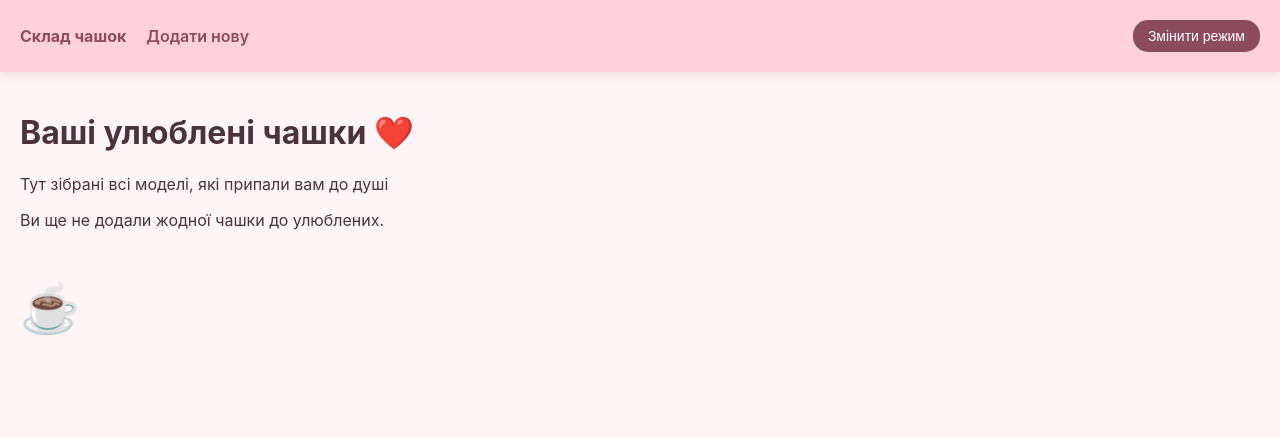
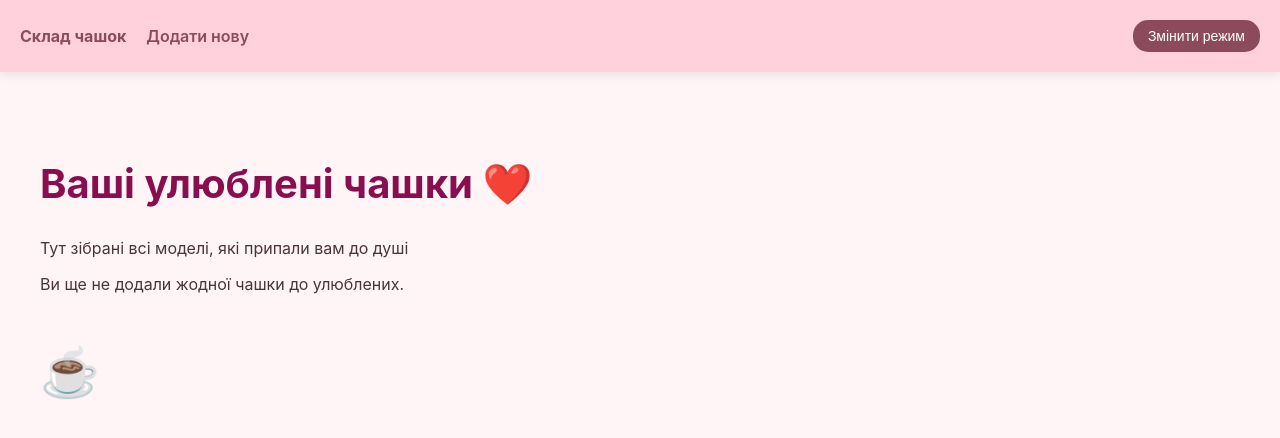
Before and after one commit to olesia-oksana-borutsa/lweb_7, a React (Vite) app: page /favorites in a window 1280 px wide. Shown: the top 438 px of the page. Built offline with nearby package versions, Linux system fonts and the light colour scheme; the HTML template or start-up script is replaced by a standard one.

Commit message:
fixed heart icon symmetry and implement adaptive grid

```diff
--- a/src/components/gallery/InventoryCard.jsx
+++ b/src/components/gallery/InventoryCard.jsx
@@ -27,7 +27,8 @@
     strokeLinejoin="round"
     className="heart-svg"
   >
-            <path d="M20.84 4.61a5.5 5.5 0 0 0-7.78 0L12 5.67l-1.06-1.06a5.5 5.5 0 0 0-7.78 7.78l1.06 1.06L12 21.23l8.78-8.78 1.06-1.06a5.5 5.5 0 0 0 0-7.78z"></path>
+
+    <path d="M12 21.35l-1.45-1.32C5.4 15.36 2 12.28 2 8.5 2 5.42 4.42 3 7.5 3c1.74 0 3.41.81 4.5 2.09C13.09 3.81 14.76 3 16.5 3 19.58 3 22 5.42 22 8.5c0 3.78-3.4 6.86-8.55 11.54L12 21.35z" />
   </svg>
 </button>
       </div>
--- a/src/pages/Gallery.css
+++ b/src/pages/Gallery.css
@@ -0,0 +1,26 @@
+.gallery-page {
+  padding: 40px 20px;
+  max-width: 1200px;
+  margin: 0 auto;
+}
+
+.gallery-intro h1 {
+  font-size: 2.5rem;
+  color: #880e4f;
+  margin-bottom: 30px;
+  text-align: left;
+}
+
+.inventory-flex {
+  display: grid;
+
+  grid-template-columns: repeat(auto-fill, minmax(300px, 1fr));
+  gap: 30px;
+  justify-content: center;
+}
+
+@media (max-width: 600px) {
+  .inventory-flex {
+    grid-template-columns: 1fr;
+  }
+}
```
Lines whose indentation alone changed are shown as unchanged.
